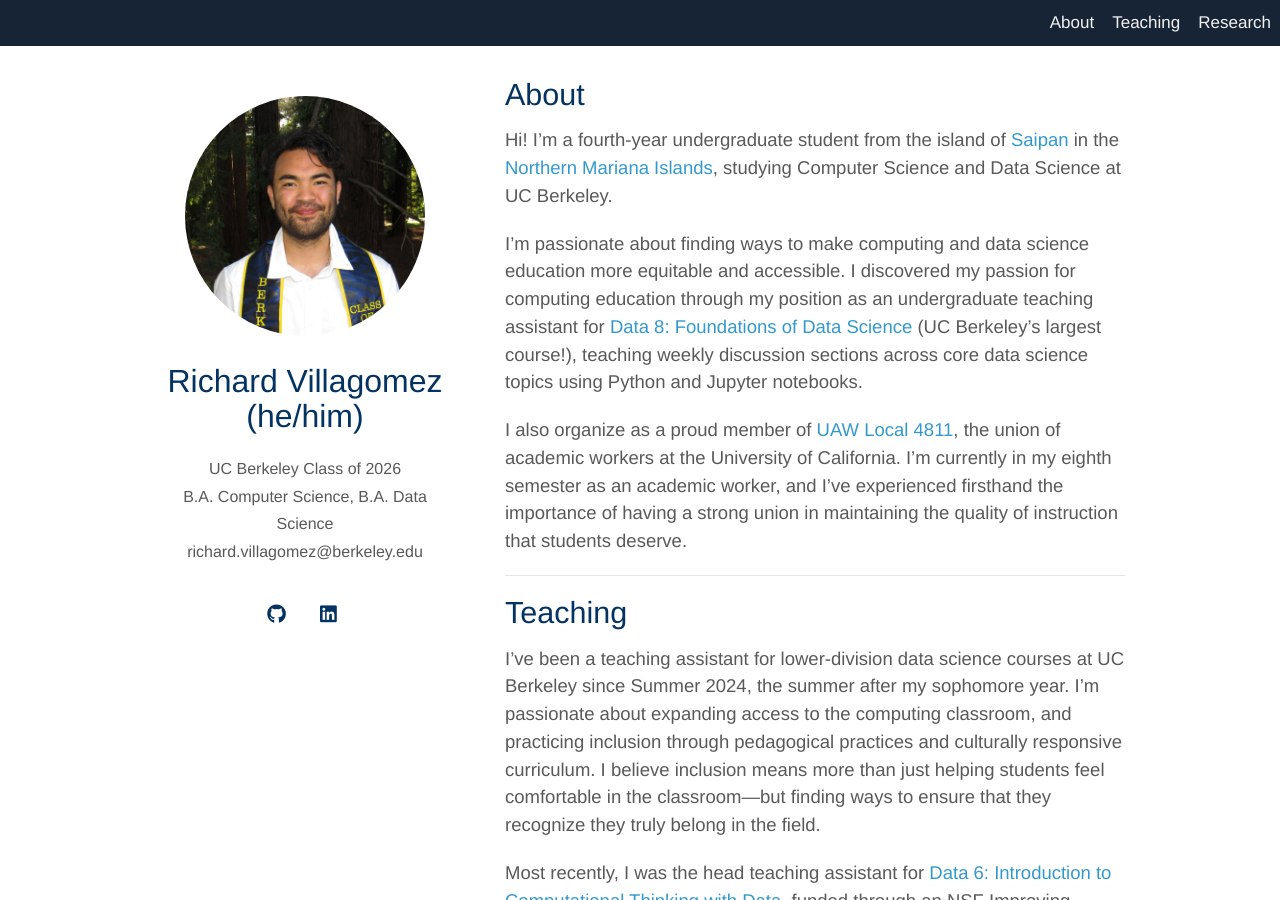
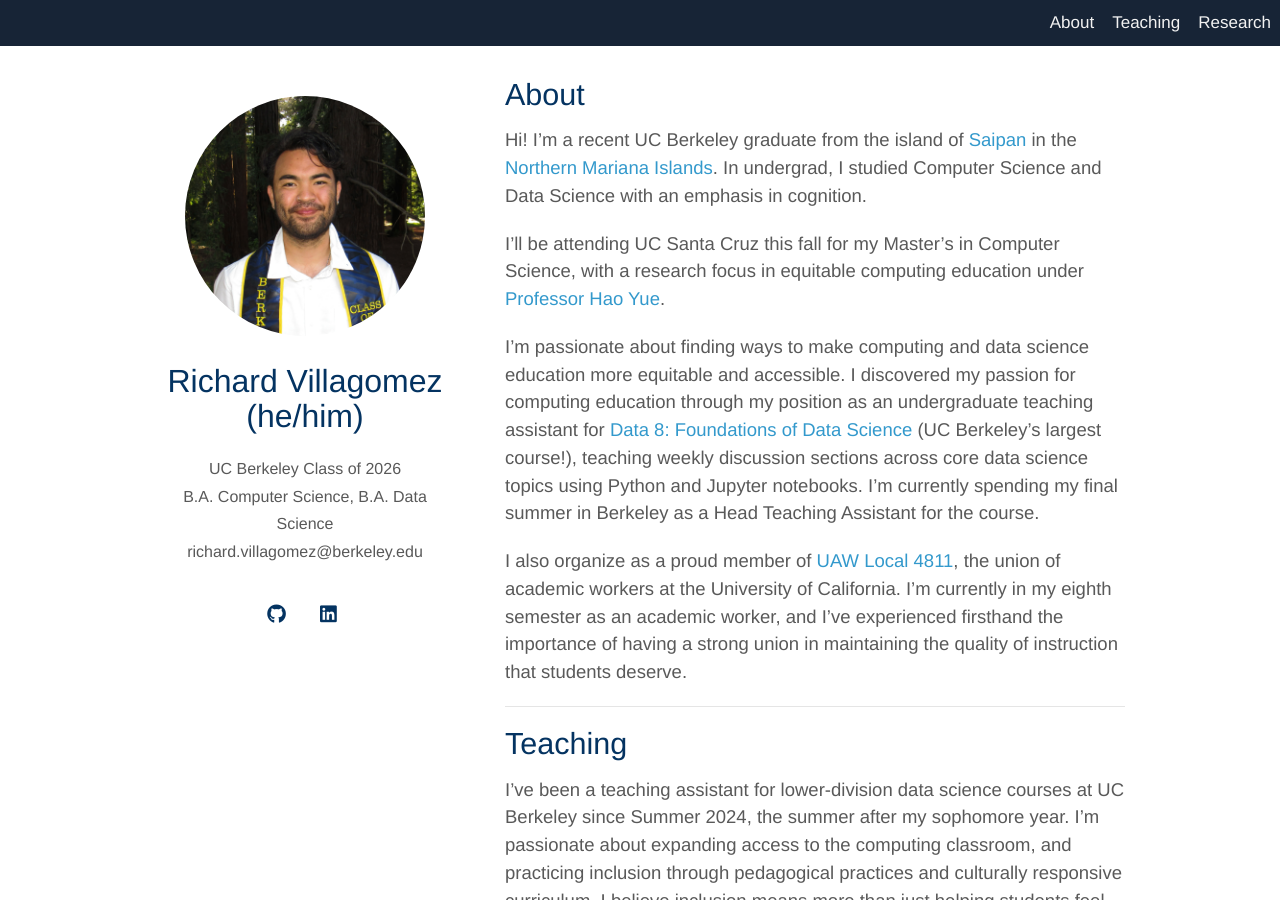
Before and after one commit to richardvillagomez/richardvillagomez.github.io, a Jekyll site: the page built from index.md, in a window 1280 px wide and 900 px high. Built offline with Jekyll 4.4.1, drawn with Linux system fonts in a browser that asks for light colours; nearby versions of some CDN libraries; a style sheet for code colours, icons or effects is not loaded; our own code applies the rules of GitHub Pages for plain Markdown files.

Commit message:
postgrad updates

```diff
--- a/index.md
+++ b/index.md
@@ -4,9 +4,11 @@ layout: homepage
 
 ## About
 
-Hi! I’m a fourth-year undergraduate student from the island of [Saipan](https://en.wikipedia.org/wiki/Saipan,_Northern_Mariana_Islands) in the [Northern Mariana Islands](https://en.wikipedia.org/wiki/Northern_Mariana_Islands), studying Computer Science and Data Science at UC Berkeley.
+Hi! I’m a recent UC Berkeley graduate from the island of [Saipan](https://en.wikipedia.org/wiki/Saipan,_Northern_Mariana_Islands) in the [Northern Mariana Islands](https://en.wikipedia.org/wiki/Northern_Mariana_Islands). In undergrad, I studied Computer Science and Data Science with an emphasis in cognition.
 
-I'm passionate about finding ways to make computing and data science education more equitable and accessible. I discovered my passion for computing education through my position as an undergraduate teaching assistant for [Data 8: Foundations of Data Science](https://www.data8.org/) (UC Berkeley's largest course!), teaching weekly discussion sections across core data science topics using Python and Jupyter notebooks.
+I'll be attending UC Santa Cruz this fall for my Master's in Computer Science, with a research focus in equitable computing education under [Professor Hao Yue](https://campusdirectory.ucsc.edu/cd_detail?uid=hyue11).
+
+I'm passionate about finding ways to make computing and data science education more equitable and accessible. I discovered my passion for computing education through my position as an undergraduate teaching assistant for [Data 8: Foundations of Data Science](https://www.data8.org/) (UC Berkeley's largest course!), teaching weekly discussion sections across core data science topics using Python and Jupyter notebooks. I'm currently spending my final summer in Berkeley as a Head Teaching Assistant for the course.
 
 I also organize as a proud member of [UAW Local 4811](https://www.uaw4811.org/), the union of academic workers at the University of California. I’m currently in my eighth semester as an academic worker, and I've experienced firsthand the importance of having a strong union in maintaining the quality of instruction that students deserve.
 
```
